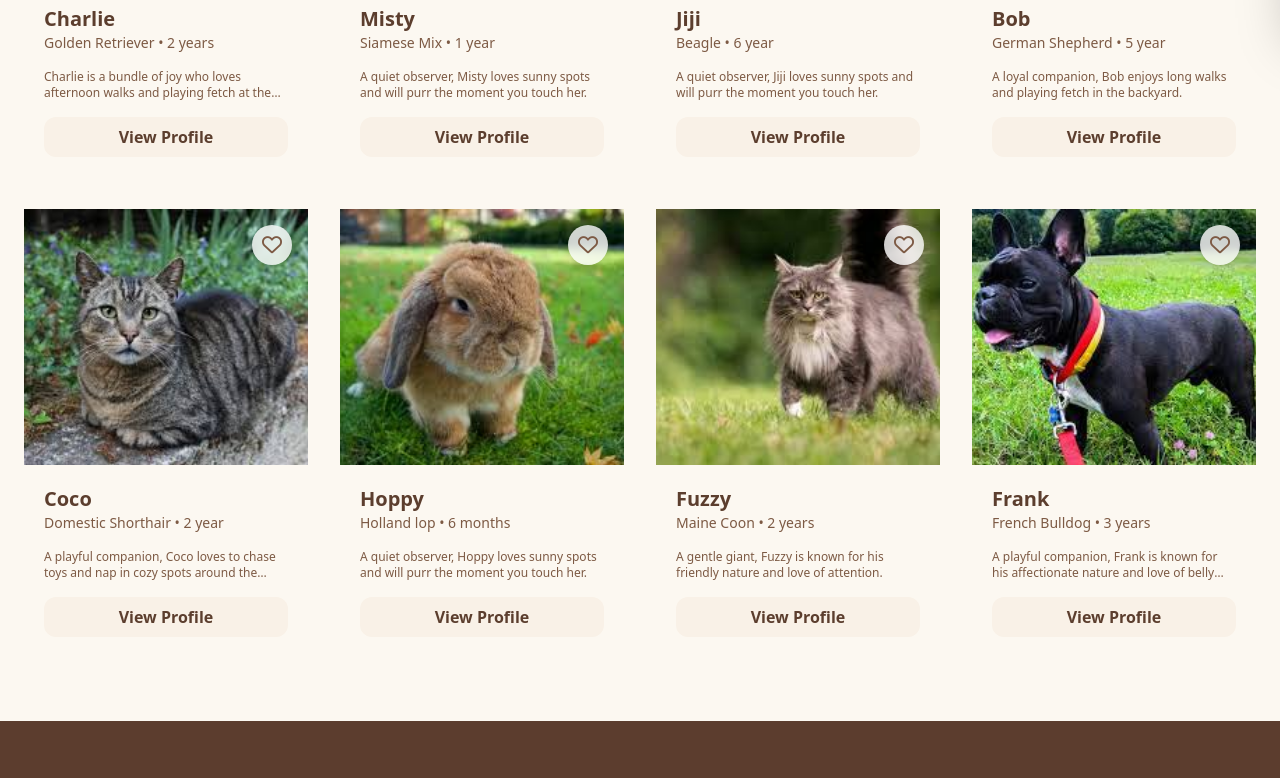
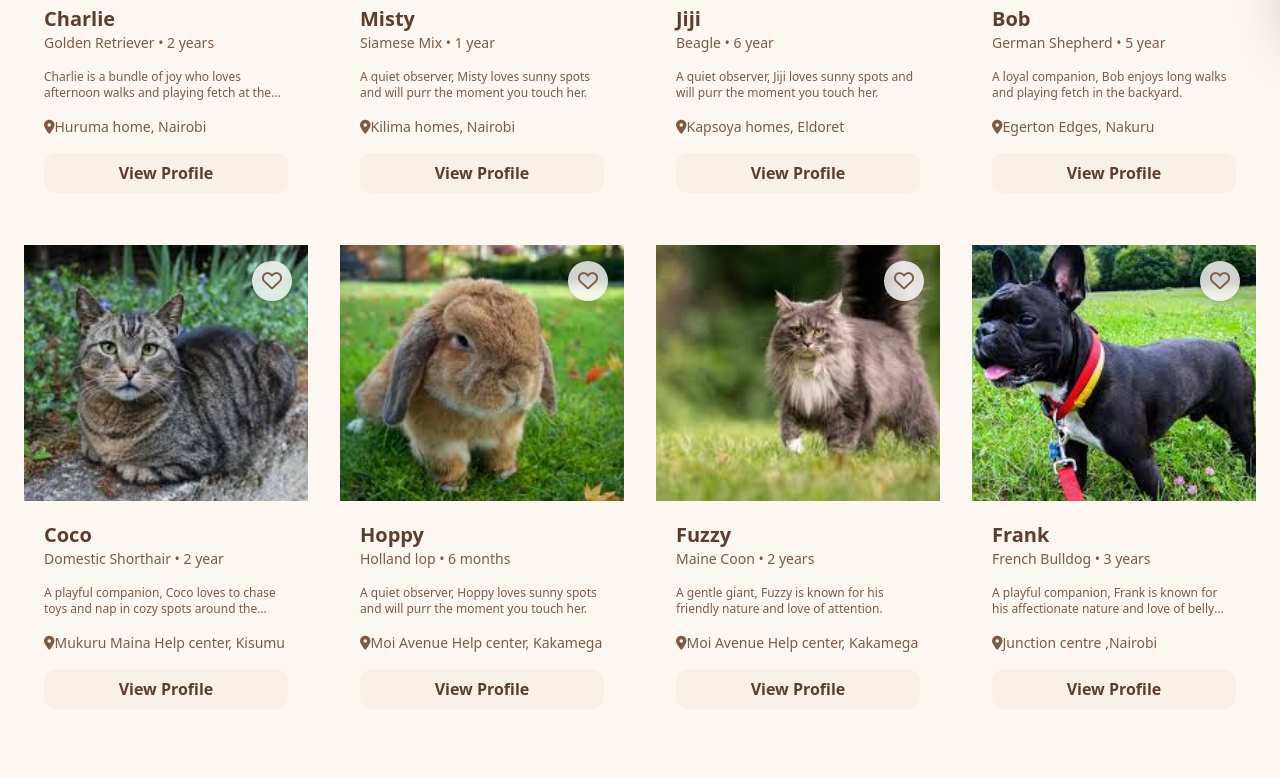
Before and after one commit to Santanabii/petconnect, a plain HTML site: page pets.html in a window 1280 px wide. Shown: the part 770-1548 px from the top of the page. Drawn offline with nearby package versions, Linux system fonts and the light colour scheme.

```diff
--- a/pets.html
+++ b/pets.html
@@ -124,6 +124,11 @@
                     <h3 class="text-xl font-bold text-[#5C3E2E]">Charlie</h3>
                     <p class="text-sm text-[#7D5A44] mb-4">Golden Retriever • 2 years</p>
                     <p class="text-xs text-[#7D5A44] line-clamp-2 mb-4">Charlie is a bundle of joy who loves afternoon walks and playing fetch at the park.</p>
+                    <div class="flex items-center text-sm text-[#7D5A44] mb-4">
+                    <i class="fa-solid fa-location-dot"></i>
+                    <br>
+                    <span>  Huruma home, Nairobi</span>
+                </div>
                     <button onclick="window.location.href='charlie.html'" class="w-full py-2 bg-[#F9F1E7] text-[#5C3E2E] rounded-xl font-bold hover:bg-[#5C3E2E] hover:text-white transition-colors">View Profile</button>
                 </div>
             </div>
@@ -141,6 +146,11 @@
                     <h3 class="text-xl font-bold text-[#5C3E2E]">Misty</h3>
                     <p class="text-sm text-[#7D5A44] mb-4">Siamese Mix • 1 year</p>
                     <p class="text-xs text-[#7D5A44] line-clamp-2 mb-4">A quiet observer, Misty loves sunny spots and will purr the moment you touch her.</p>
+                    <div class="flex items-center text-sm text-[#7D5A44] mb-4">
+                        <i class="fa-solid fa-location-dot"></i>
+                        <br>
+                        <span>  Kilima homes, Nairobi</span>
+                    </div>
                     <button class="w-full py-2 bg-[#F9F1E7] text-[#5C3E2E] rounded-xl font-bold hover:bg-[#5C3E2E] hover:text-white transition-colors">View Profile</button>
                 </div>
             </div>
@@ -156,6 +166,11 @@
                     <h3 class="text-xl font-bold text-[#5C3E2E]">Jiji</h3>
                     <p class="text-sm text-[#7D5A44] mb-4">Beagle • 6 year</p>
                     <p class="text-xs text-[#7D5A44] line-clamp-2 mb-4">A quiet observer, Jiji loves sunny spots and will purr the moment you touch her.</p>
+                    <div class="flex items-center text-sm text-[#7D5A44] mb-4">
+                        <i class="fa-solid fa-location-dot"></i>
+                        <br>
+                        <span>  Kapsoya homes, Eldoret</span>
+                    </div>
                     <button class="w-full py-2 bg-[#F9F1E7] text-[#5C3E2E] rounded-xl font-bold hover:bg-[#5C3E2E] hover:text-white transition-colors">View Profile</button>
                 </div>
             </div>
@@ -170,6 +185,11 @@
                     <h3 class="text-xl font-bold text-[#5C3E2E]">Bob</h3>
                     <p class="text-sm text-[#7D5A44] mb-4">German Shepherd • 5 year</p>
                     <p class="text-xs text-[#7D5A44] line-clamp-2 mb-4">A loyal companion, Bob enjoys long walks and playing fetch in the backyard.</p>
+                    <div class="flex items-center text-sm text-[#7D5A44] mb-4">
+                        <i class="fa-solid fa-location-dot"></i>
+                        <br>
+                        <span>  Egerton Edges, Nakuru</span>
+                    </div>
                     <button class="w-full py-2 bg-[#F9F1E7] text-[#5C3E2E] rounded-xl font-bold hover:bg-[#5C3E2E] hover:text-white transition-colors">View Profile</button>
                 </div>
             </div>
@@ -185,6 +205,11 @@
                     <h3 class="text-xl font-bold text-[#5C3E2E]">Coco</h3>
                     <p class="text-sm text-[#7D5A44] mb-4">Domestic Shorthair • 2 year</p>
                     <p class="text-xs text-[#7D5A44] line-clamp-2 mb-4">A playful companion, Coco loves to chase toys and nap in cozy spots around the house.</p>
+                    <div class="flex items-center text-sm text-[#7D5A44] mb-4">
+                        <i class="fa-solid fa-location-dot"></i>
+                        <br>
+                        <span>  Mukuru Maina Help center, Kisumu</span>
+                    </div>
                     <button class="w-full py-2 bg-[#F9F1E7] text-[#5C3E2E] rounded-xl font-bold hover:bg-[#5C3E2E] hover:text-white transition-colors">View Profile</button>
                 </div>
             </div>
@@ -199,6 +224,11 @@
                     <h3 class="text-xl font-bold text-[#5C3E2E]">Hoppy</h3>
                     <p class="text-sm text-[#7D5A44] mb-4">Holland lop • 6 months</p>
                     <p class="text-xs text-[#7D5A44] line-clamp-2 mb-4">A quiet observer, Hoppy loves sunny spots and will purr the moment you touch her.</p>
+                    <div class="flex items-center text-sm text-[#7D5A44] mb-4">
+                        <i class="fa-solid fa-location-dot"></i>
+                        <br>
+                        <span>  Moi Avenue Help center, Kakamega</span>
+                    </div>
                     <button class="w-full py-2 bg-[#F9F1E7] text-[#5C3E2E] rounded-xl font-bold hover:bg-[#5C3E2E] hover:text-white transition-colors">View Profile</button>
                 </div>
             </div>
@@ -213,6 +243,11 @@
                     <h3 class="text-xl font-bold text-[#5C3E2E]">Fuzzy</h3>
                     <p class="text-sm text-[#7D5A44] mb-4">Maine Coon • 2 years</p>
                     <p class="text-xs text-[#7D5A44] line-clamp-2 mb-4">A gentle giant, Fuzzy is known for his friendly nature and love of attention.</p>
+                    <div class="flex items-center text-sm text-[#7D5A44] mb-4">
+                        <i class="fa-solid fa-location-dot"></i>
+                        <br>
+                        <span>  Moi Avenue Help center, Kakamega</span>
+                    </div>
                     <button class="w-full py-2 bg-[#F9F1E7] text-[#5C3E2E] rounded-xl font-bold hover:bg-[#5C3E2E] hover:text-white transition-colors">View Profile</button>
                 </div>
             </div>
@@ -227,6 +262,11 @@
                     <h3 class="text-xl font-bold text-[#5C3E2E]">Frank</h3>
                     <p class="text-sm text-[#7D5A44] mb-4">French Bulldog • 3 years</p>
                     <p class="text-xs text-[#7D5A44] line-clamp-2 mb-4">A playful companion, Frank is known for his affectionate nature and love of belly rubs.</p>
+                    <div class="flex items-center text-sm text-[#7D5A44] mb-4">
+                        <i class="fa-solid fa-location-dot"></i>
+                        <br>
+                        <span>  Junction centre ,Nairobi</span>
+                    </div>
                     <button class="w-full py-2 bg-[#F9F1E7] text-[#5C3E2E] rounded-xl font-bold hover:bg-[#5C3E2E] hover:text-white transition-colors">View Profile</button>
                 </div>
             </div>
```
Also changed, not shown: charlie.html (+4 -0 lines), index.html (+10 -4 lines), sky.html (+4 -0 lines).
